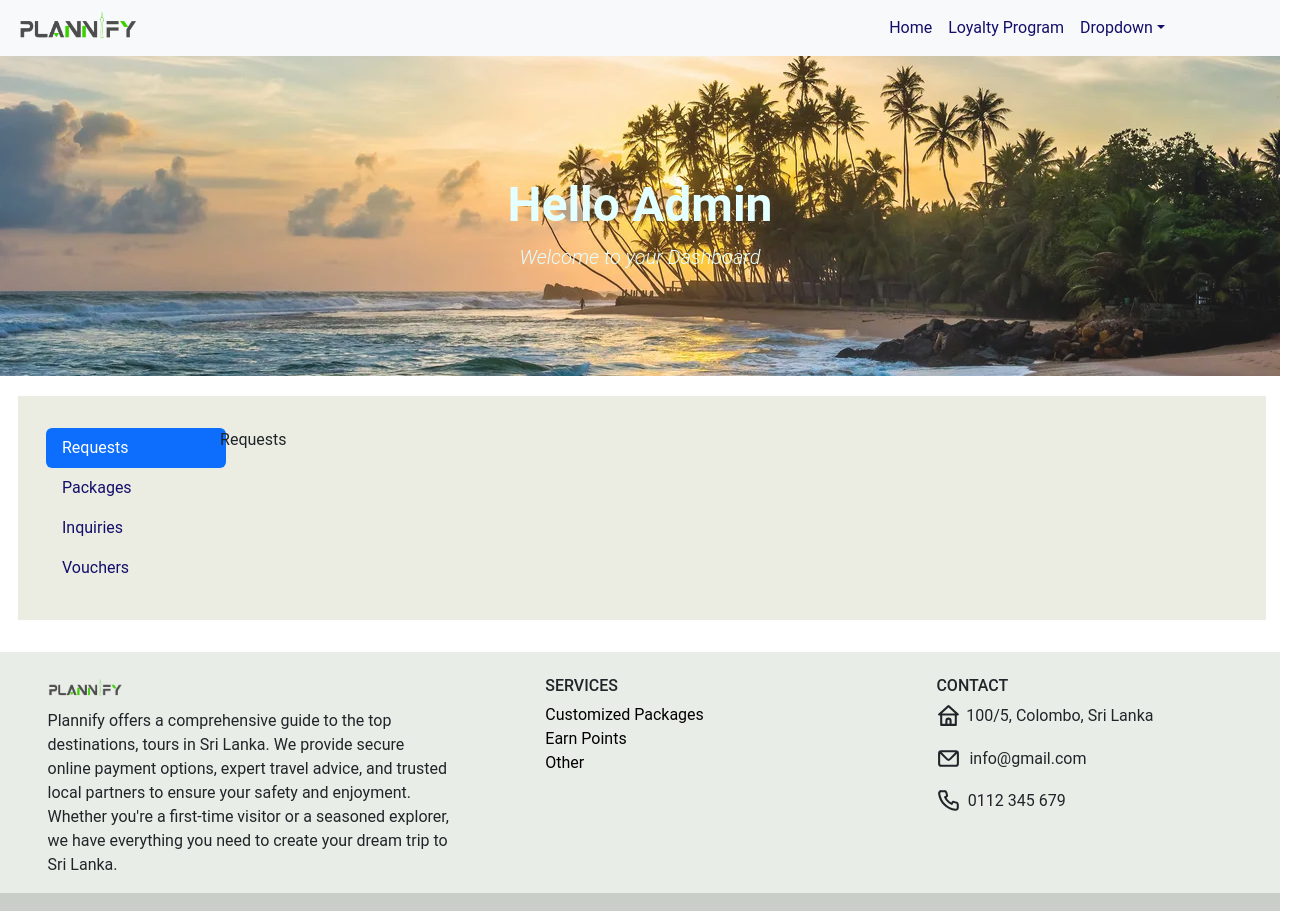
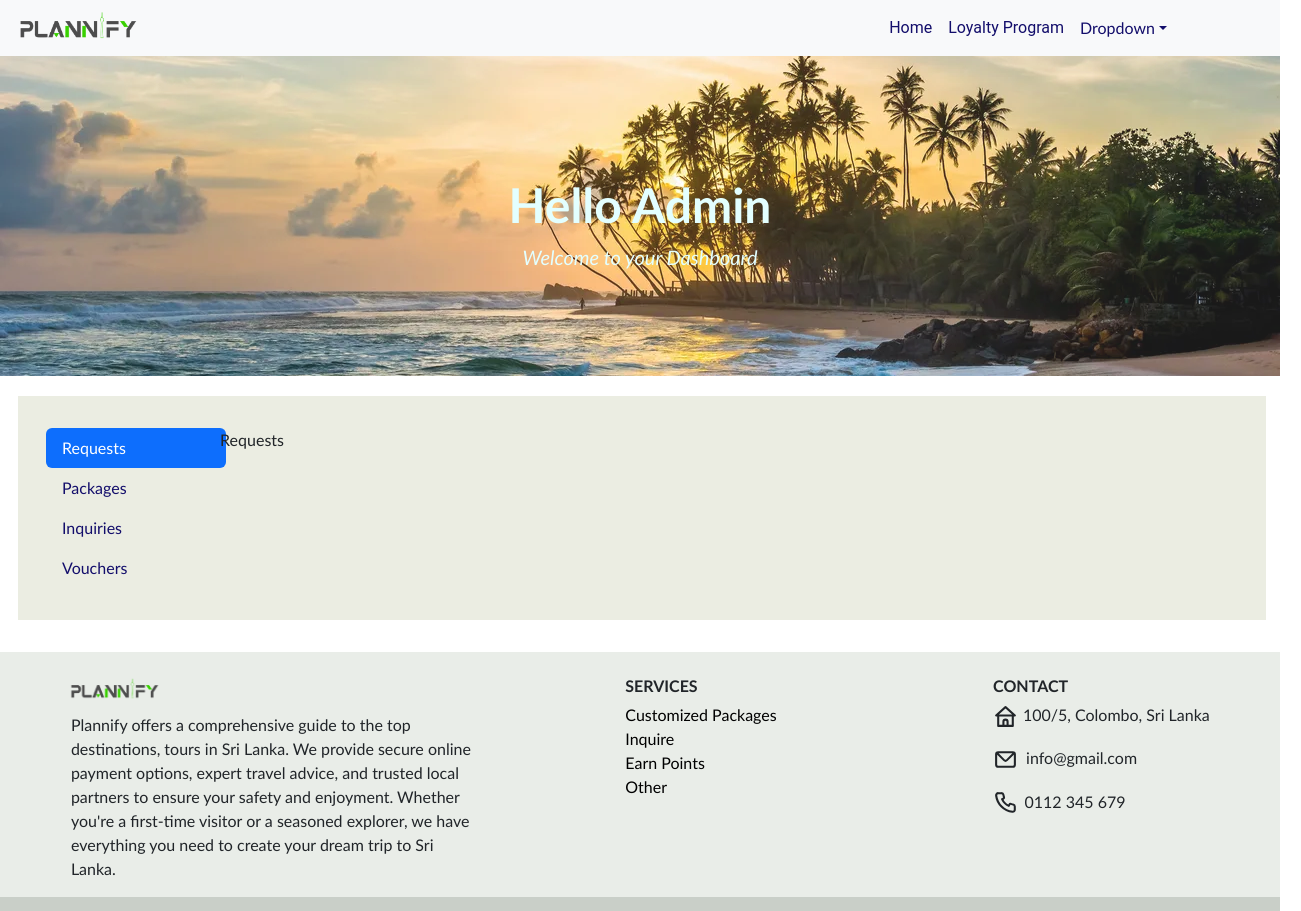
Before and after one commit to maleeshaaa/CSSE_WE_27-AF, a React (Create React App) app in the folder frontend/: page /travel-plan in a window 1280 px wide. Shown: the top 911 px of the page, 1301 px wide, since content can reach past the window. Built offline with nearby package versions, Linux system fonts and the light colour scheme.

Commit message:
Update Frontend

```diff
--- a/frontend/src/components/Home/footer.jsx
+++ b/frontend/src/components/Home/footer.jsx
@@ -1,4 +1,5 @@
 import React from "react";
+import "./styles.css";
 import Logo from "../../images/LOGO.png";
 import { UilHome, UilPhone, UilEnvelope } from '@iconscout/react-unicons'
 
@@ -18,18 +19,21 @@ const Footer = () => (
               src={Logo}
               alt="Logo"
               style={{
-                width: "5rem",
+                width: "6rem",
                 marginRight: "0.6rem",
                 marginBottom: "0.2rem",
-                marginLeft: "-0.2rem"
+                marginLeft: "-0.4rem",
               }}
             />
             {/* Plannify */}
           </h5>
-          <p className="text-start" >
-          Plannify offers a comprehensive guide to the top destinations, tours in Sri Lanka.
-            We provide secure online payment options, expert travel advice, and trusted local partners to ensure your safety and enjoyment.
-          Whether you're a first-time visitor or a seasoned explorer, we have everything you need to create your dream trip to Sri Lanka.
+          <p className="text-start">
+            Plannify offers a comprehensive guide to the top destinations, tours
+            in Sri Lanka. We provide secure online payment options, expert
+            travel advice, and trusted local partners to ensure your safety and
+            enjoyment. Whether you're a first-time visitor or a seasoned
+            explorer, we have everything you need to create your dream trip to
+            Sri Lanka.
           </p>
         </div>
 
@@ -39,13 +43,36 @@ const Footer = () => (
           <h6 className="text-uppercase ">Services</h6>
           <ul className="list-unstyled">
             <li>
-              <a href="/herbal-beauty" style={{textDecoration: "none", color: "black"}}>Customized Packages</a>
+              <a
+                href="/herbal-beauty"
+                style={{ textDecoration: "none", color: "black" }}
+              >
+                Customized Packages
+              </a>
             </li>
             <li>
-              <a href="/herbal-hair" style={{textDecoration: "none", color: "black"}}>Earn Points</a>
+              <a
+                href="/herbal-beauty"
+                style={{ textDecoration: "none", color: "black" }}
+              >
+                Inquire
+              </a>
             </li>
             <li>
-              <a href="/other" style={{textDecoration: "none", color: "black"}}>Other</a>
+              <a
+                href="/herbal-hair"
+                style={{ textDecoration: "none", color: "black" }}
+              >
+                Earn Points
+              </a>
+            </li>
+            <li>
+              <a
+                href="/other"
+                style={{ textDecoration: "none", color: "black" }}
+              >
+                Other
+              </a>
             </li>
           </ul>
         </div>
@@ -54,13 +81,31 @@ const Footer = () => (
           <h6 className="text-uppercase">Contact</h6>
           <ul className="list-unstyled">
             <li>
-              <p><UilHome size="25" style={{marginRight: "0.3rem", marginBottom: "0.1rem"}}/>100/5, Colombo, Sri Lanka</p>
+              <p>
+                <UilHome
+                  size="25"
+                  style={{ marginRight: "0.3rem", marginBottom: "0.1rem" }}
+                />
+                100/5, Colombo, Sri Lanka
+              </p>
             </li>
             <li>
-              <p><UilEnvelope size="25" style={{marginRight: "0.5rem", marginBottom: "0.1rem"}} />info@gmail.com</p>
+              <p>
+                <UilEnvelope
+                  size="25"
+                  style={{ marginRight: "0.5rem", marginBottom: "0.1rem" }}
+                />
+                info@gmail.com
+              </p>
             </li>
             <li>
-              <p><UilPhone size="25" style={{marginRight: "0.4rem", marginBottom: "0.1rem"}}/>0112 345 679</p>
+              <p>
+                <UilPhone
+                  size="25"
+                  style={{ marginRight: "0.4rem", marginBottom: "0.1rem" }}
+                />
+                0112 345 679
+              </p>
             </li>
           </ul>
         </div>
@@ -72,7 +117,10 @@ const Footer = () => (
       style={{ backgroundColor: "#c9cfc8" }}
     >
       © 2023 Copyright:
-      <a href="/" style={{textDecoration: "none", color: "black"}}> Plannify</a>
+      <a href="/" style={{ textDecoration: "none", color: "black" }}>
+        {" "}
+        Plannify
+      </a>
     </div>
   </footer>
 );
--- a/frontend/src/components/Home/styles.css
+++ b/frontend/src/components/Home/styles.css
@@ -12,3 +12,23 @@
     display: flex;
     justify-content: space-around;
   }
+
+  .text-uppercase {
+    font-family:'Trebuchet MS', 'Lucida Sans Unicode', 'Lucida Grande', 'Lucida Sans', Arial, sans-serif;
+    font-weight: 1000;
+  }
+
+  .text-start {
+    font-family:'Gill Sans', 'Gill Sans MT', Calibri, 'Trebuchet MS', sans-serif;
+    font-weight: 100;
+  }
+
+  .footer-copyright {
+    align-items: center;
+    font-family:'Trebuchet MS', 'Lucida Sans Unicode', 'Lucida Grande', 'Lucida Sans', Arial, sans-serif;
+  }
+
+  .col-md-3 {
+    margin-left: 10px;
+    margin-right: -80px;
+  }
--- a/frontend/src/pages/payment/payment.jsx
+++ b/frontend/src/pages/payment/payment.jsx
@@ -1,14 +1,14 @@
 import React from 'react'
 import Navbar from "../../components/navbar.jsx";
+import Footer from "../../components/Home/footer.jsx";
 import "./payment-style.css"
 
 const payment = () => {
   return (
     <div>
       <Navbar />
-      <div className='container-payment'>
-        Payment
-      </div>
+      <div className="container-payment">Payment</div>
+      <Footer />
     </div>
   );
 }
--- a/frontend/src/pages/travel-plan/travel-style.css
+++ b/frontend/src/pages/travel-plan/travel-style.css
@@ -9,7 +9,7 @@
 
 .heading h2{
   font-size: 48px;
-  font-family: 'Roboto', sans-serif;
+  font-family:'Trebuchet MS', 'Lucida Sans Unicode', 'Lucida Grande', 'Lucida Sans', Arial, sans-serif;
   font-weight: 700;
   text-align: center;
   color: lightcyan;
@@ -17,7 +17,7 @@
 }
 
 .heading p{
-  font-family: 'Roboto', sans-serif;
+  font-family:'Trebuchet MS', 'Lucida Sans Unicode', 'Lucida Grande', 'Lucida Sans', Arial, sans-serif;
   font-size: 20px;
   font-weight: 300;
   text-align: center;
@@ -39,7 +39,7 @@
 .nav-item{
   color: rgb(229, 238, 244);
   font-size: 16px;
-  font-family: 'Roboto', sans-serif;
+  font-family:'Trebuchet MS', 'Lucida Sans Unicode', 'Lucida Grande', 'Lucida Sans', Arial, sans-serif;
   width: 180px;
 }
 
@@ -53,4 +53,5 @@
 
 .tab-content {
   margin-left: -130px;
+  font-family:'Trebuchet MS', 'Lucida Sans Unicode', 'Lucida Grande', 'Lucida Sans', Arial, sans-serif;
 }
```
